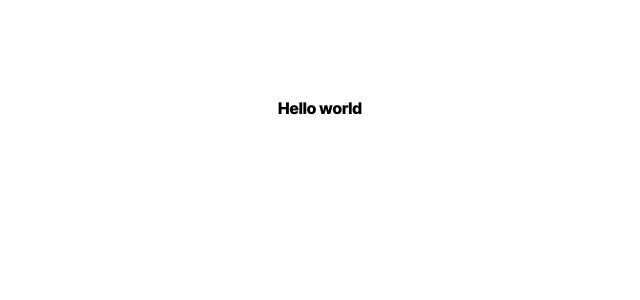
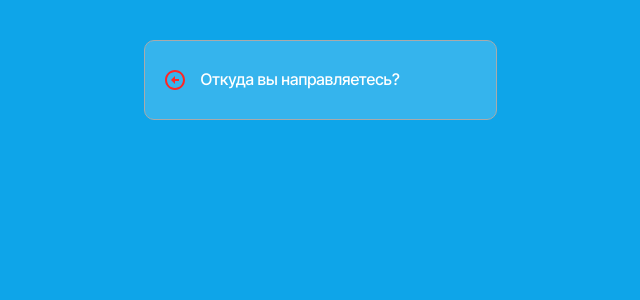
Before and after one commit to Arsik0153/kazbus, a Next.js app: page / in a window 1280 px wide. Shown: the top 300 px of the page, without its empty margins (320-960 px from the left). Built offline with nearby package versions, Linux system fonts and the light colour scheme.

Commit message:
added buttons

```diff
--- /dev/null
+++ b/public/assets/arrow-right-icon.tsx
@@ -0,0 +1,16 @@
+import React from 'react'
+
+const ArrowRightIcon = () => {
+    return (
+        <svg width="20" height="20" viewBox="0 0 20 20" fill="#FF2525" xmlns="http://www.w3.org/2000/svg">
+            <path d="M10 11L10 14L6 10L10 6L10 9L14 9L14 11L10 11ZM10 20C4.48
+            20 3.91654e-07 15.52 8.74228e-07 10C1.3568e-06 4.48 4.48 -1.3568e-06
+            10 -8.74228e-07C15.52 -3.91654e-07 20 4.48 20 10C20 15.52 15.52 20 10
+            20ZM10 2C5.58 2 2 5.58 2 10C2 14.42 5.58 18 10 18C14.42 18 18 14.42 18
+            10C18 5.58 14.42 2 10 2Z" fill={"#FF2525"} />
+        </svg>
+
+    )
+}
+
+export default ArrowRightIcon;
--- a/src/app/page.tsx
+++ b/src/app/page.tsx
@@ -1,7 +1,12 @@
+import Button from "@/components/button";
+import React from "react";
+import FullPageSelector from "@/components/fullpageselector";
+import ArrowRightIcon from "../../public/assets/arrow-right-icon";
+
 export default function Home() {
     return (
-        <main className="flex min-h-screen flex-col items-center justify-between p-24">
-            <h1 className="font-extrabold">Hello world</h1>
+        <main className="bg-sky-500/100 flex min-h-screen flex-col items-center justify-between p-10">
+            <FullPageSelector icon={<ArrowRightIcon/>} text={"Откуда вы направляетесь?"}/>
         </main>
     );
 }
--- /dev/null
+++ b/src/components/button.tsx
@@ -0,0 +1,42 @@
+import React from 'react'
+import clsx from 'clsx';
+
+type Props = React.ButtonHTMLAttributes<HTMLButtonElement> & {
+    variant?: 'primary' | 'secondary' | 'ghost';
+    loading?: boolean;
+};
+
+const Button = (props: Props) => {
+
+    const {
+        variant = 'primary',
+        loading,
+        className,
+        disabled,
+        ...rest
+    } = props;
+
+    return (
+        <button
+            disabled={disabled || loading}
+            {...rest}
+            className={clsx(
+                'rounded-[10px] flex font-semibold w-full text-[18px] leading-[19.8px] items-center justify-center',
+                className,
+                {
+                    'bg-white text-[#FF2525] px-[118px] py-[30px] max-w-[351px] max-h-[80px] active:opacity-70':
+                        variant === 'primary',
+                    'bg-[#DD1919] text-white px-[120px] py-[26px] max-w-[353px] max-h-[72px] active:bg-[#F45A5A]':
+                        variant === 'secondary',
+                    'bg-inherit border border-[#D21F1F] text-[#D21F1F] px-[120px] py-[26px] max-w-[353px] max-h-[70px]':
+                        variant === 'ghost',
+                }
+            )}
+            style={disabled ? { opacity: 0.5 } : {}}
+        >
+            емеля
+        </button>
+    )
+}
+
+export default Button;
--- /dev/null
+++ b/src/components/fullpageselector.tsx
@@ -0,0 +1,22 @@
+'use client'
+import React from 'react';
+
+type Props = {
+  icon: React.ReactNode;
+  text: string;
+};
+
+const FullPageSelector: React.FC<Props> = ({ icon, text }) => {
+  return (
+    <button className="bg-[#FFFFFF29] rounded-[10px] px-[20px] py-[30px] max-w-[353px] max-h-[80px] flex flex-row items-center w-full gap-4 border border-[#AAAAAA]">
+      <div className=''>
+        {icon}
+      </div>
+      <div className='text-left text-[16px] leading-[17.6px] font-medium text-white'>
+        {text}
+      </div>
+    </button>
+  );
+};
+
+export default FullPageSelector;
```
Also changed, not shown: package.json (+6 -5 lines), 2 other files (tests, documents, lock files or other folders).
